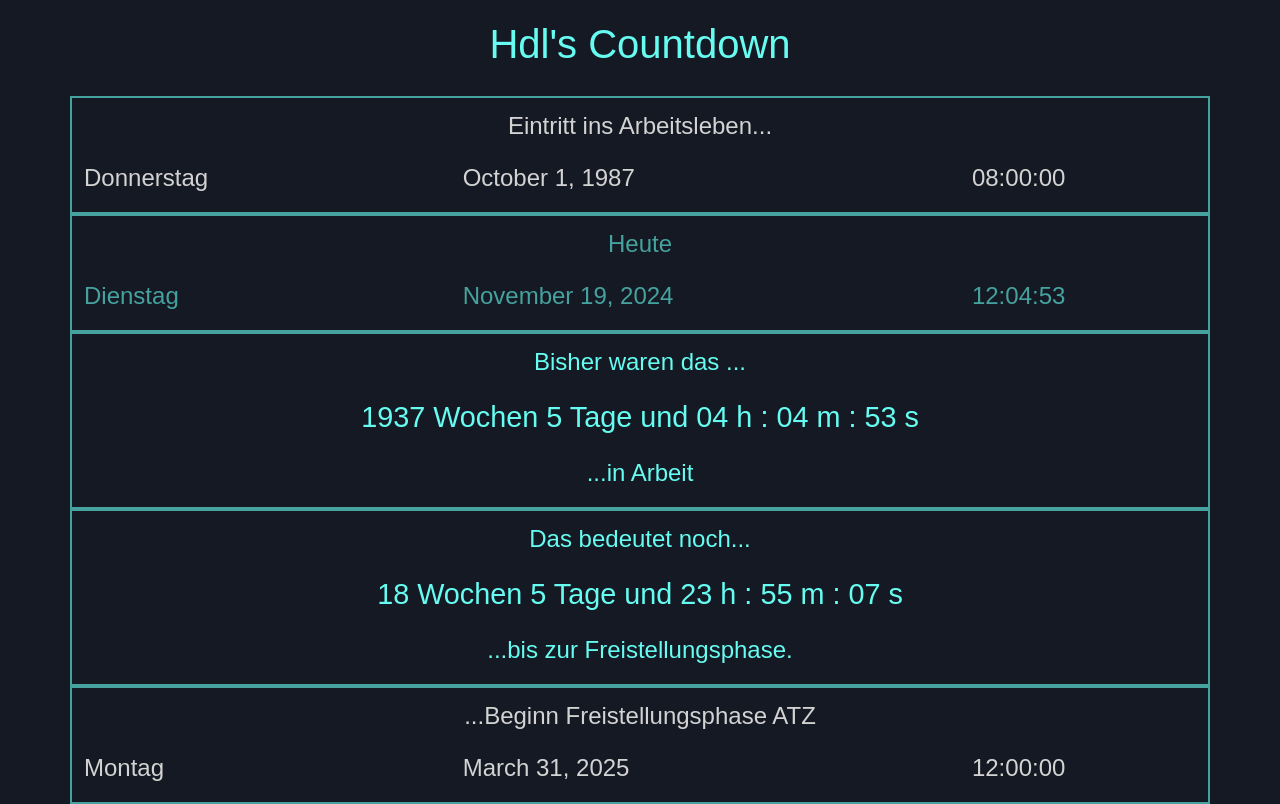
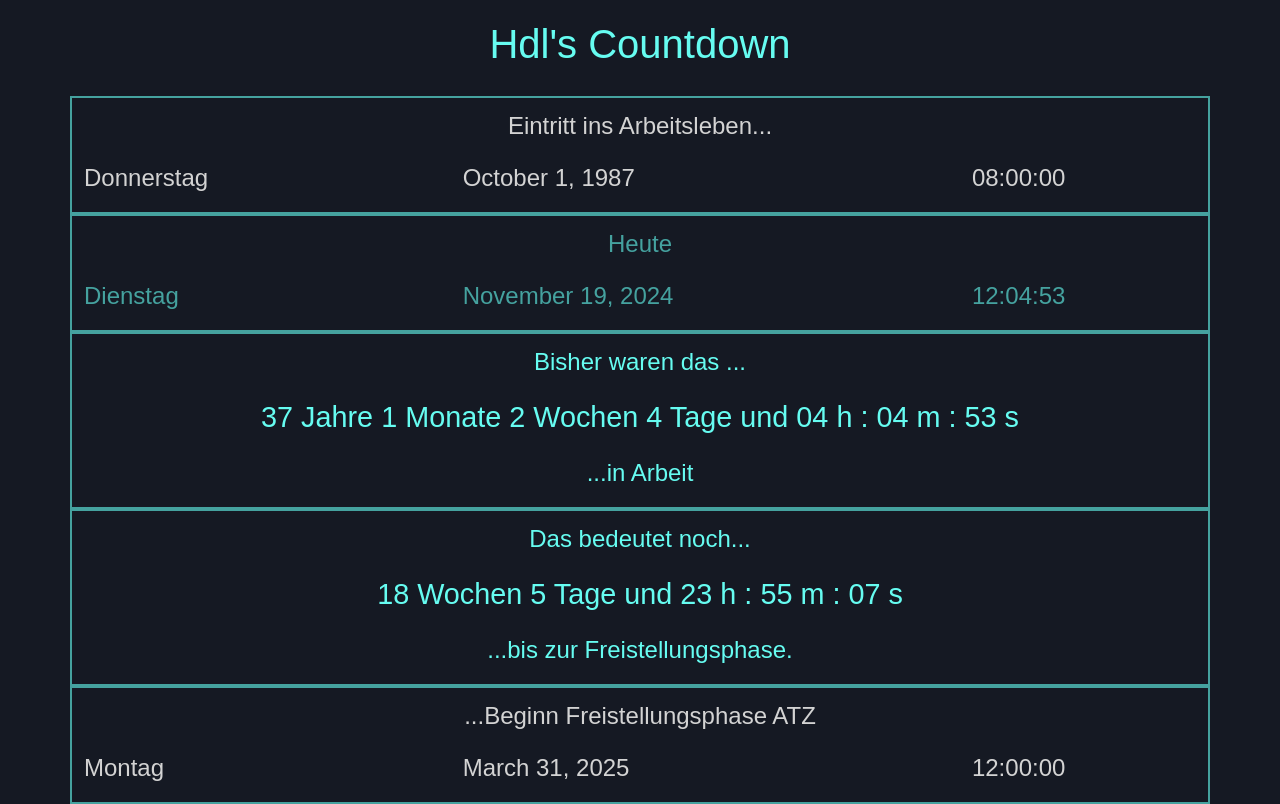
Before and after one commit to laengin/hdl-countdown, a React (Create React App) app: page / in a window 1280 px wide. Built offline with nearby package versions, Linux system fonts and the light colour scheme.

Commit message:
Bugfixes WorkDone

```diff
--- a/src/WorkDone.js
+++ b/src/WorkDone.js
@@ -24,52 +24,76 @@ const WorkDone = (props) => {
     const startTime = new Date(start);
     const diffInMs = Math.max(now - startTime, 0); //Verhindert negative Werte
 
-    const months = calculateMonthDifference(now, startTime);
-    const seconds = Math.floor((diffInMs / 1000) % 60);
-    const minutes = Math.floor((diffInMs / (1000 * 60)) % 60);
-    let hours = Math.floor((diffInMs / (1000 * 60 * 60)) % 24);
-    hours = hours + (now.getTimezoneOffset() / -60);
-    const days = Math.floor(diffInMs / (1000 * 60 * 60 * 24));
-    const weeks = Math.floor(days / 7);
-    return { days, weeks, months, hours, minutes, seconds };
+    const months = calculateDateDifference(startTime, now).months;
+    const years = calculateDateDifference(startTime, now).years;
+    const seconds = calculateDateDifference(startTime, now).seconds;
+    const minutes = calculateDateDifference(startTime, now).minutes;
+    const hours = calculateDateDifference(startTime, now).hours;
+    const days = calculateDateDifference(startTime, now).days;
+    // const weeks = Math.floor(days / 7);
+    const weeks = calculateDateDifference(startTime, now).weeks;
+    return { days, weeks, months, years, hours, minutes, seconds };
   }
 
+function calculateDateDifference(startDate, endDate) {
+    const start = new Date(startDate);
+    const end = new Date(endDate);
 
-  function calculateWeekDifference(startDate, endDate) {
-    if (
-      !(startDate instanceof Date) ||
-      !(endDate instanceof Date) ||
-      isNaN(startDate) ||
-      isNaN(endDate)
-    ) {
-      console.error("Ungültige Datumsangaben:", startDate, endDate);
-      return 0;
+    // Zeitdifferenz in Millisekunden
+    const diffInMs = end - start;
+
+    // Monate berechnen
+    let months = (end.getFullYear() - start.getFullYear()) * 12;
+    months += end.getMonth() - start.getMonth();
+    if (end.getDate() < start.getDate()) {
+        months--; // Korrigieren, wenn der Tag im Enddatum kleiner ist
     }
 
-    const years = endDate.getFullYear() - startDate.getFullYear();
-    const months = endDate.getMonth() - startDate.getMonth();
-    const daysAdjustment = endDate.getDate() >= startDate.getDate() ? 0 : -1; // Korrigiert, wenn im Zielmonat weniger Tage übrig sind
+    // Jahre berechnen
+    const years = Math.floor(months / 12);
+    months = months % 12;
 
-    return years * 12 + months + daysAdjustment;
-  }
+    // Now Adjust startdate to calculate the weeks and days
+    let newStart = new Date(startDate);
+    if(endDate.getMonth() > start.getMonth()){
+      newStart.setFullYear((start.getFullYear() + years), (start.getMonth() + months),1);
+    } else{
+      newStart.setFullYear((start.getFullYear() + years + 1), end.getMonth(), 0);
+    }
+    /*
+    newStart.setHours(0);
+    newStart.setMinutes(0);
+    newStart.setSeconds(0);
+    newStart.setMilliseconds(0);
+        */
+    console.log(newStart);
 
-  function calculateMonthDifference(startDate, endDate) {
-    if (
-      !(startDate instanceof Date) ||
-      !(endDate instanceof Date) ||
-      isNaN(startDate) ||
-      isNaN(endDate)
-    ) {
-      console.error("Ungültige Datumsangaben:", startDate, endDate);
-      return 0;
-    }
 
-    const years = endDate.getFullYear() - startDate.getFullYear();
-    const months = endDate.getMonth() - startDate.getMonth();
-    const daysAdjustment = endDate.getDate() >= startDate.getDate() ? 0 : -1; // Korrigiert, wenn im Zielmonat weniger Tage übrig sind
+    const adjDiffInMs = end - newStart;
+    //  Rest Tage berechnen
+    // const days = diffInMs / (1000 * 60 * 60 * 24);
+    const days =  Math.floor(adjDiffInMs / (1000 * 60 * 60 * 24));
 
-    return years * 12 + months + daysAdjustment;
-  }
+    // restliche Wochen berechnen
+    const weeks = Math.floor(days / 7);
+
+    // restliche Zeit berechnen
+    const seconds = Math.floor((adjDiffInMs / 1000) % 60);
+    const minutes = Math.floor((adjDiffInMs / (1000 * 60)) % 60);
+    const hours = Math.floor((adjDiffInMs / (1000 * 60 * 60)) % 24);
+    // hours = Math.floor(hours + (end.getTimezoneOffset() / -60));
+
+
+    return {
+        days: days,
+        weeks: weeks,
+        months: months,
+        years: years,
+        hours: hours,
+        minutes: minutes,
+        seconds: seconds
+    };
+}
 
   if (
     workDone.months === 0 &&
@@ -86,6 +110,8 @@ const WorkDone = (props) => {
       </div>
       <div className="row">
           <p className="ClockFontSize">
+            {workDone.years > 0 && `${workDone.years} Jahre `}
+            {workDone.months > 0 && `${workDone.months} Monate `}
             {workDone.weeks > 0 && `${workDone.weeks} Wochen `}
             {workDone.days > 0 && `${workDone.days % 7} Tage und  `}
             {workDone.hours.toString().padStart(2, "0")} h {" "}: {" "}
```
Also changed, not shown: 1 other file (tests, documents, lock files or other folders).
